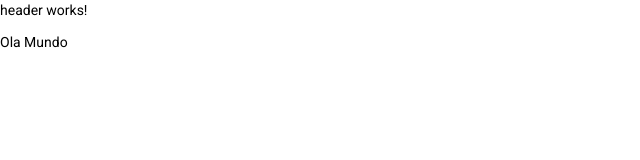
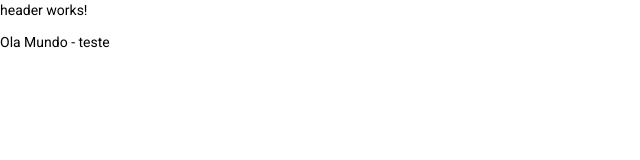
Before and after one commit to Theringeye/sistred-front, an Angular app: page / in a window 1280 px wide. Shown: the top 160 px of the page, without its empty margins (0-640 px from the left). Built offline with nearby package versions, Linux system fonts and the light colour scheme.

Commit message:
add app-header

```diff
--- a/src/app/app.component.html
+++ b/src/app/app.component.html
@@ -1,3 +1,3 @@
 <!--<app-login></app-login>-->
 <app-header></app-header>
-<p>Ola Mundo</p>
+<p>Ola Mundo - teste</p>
```
